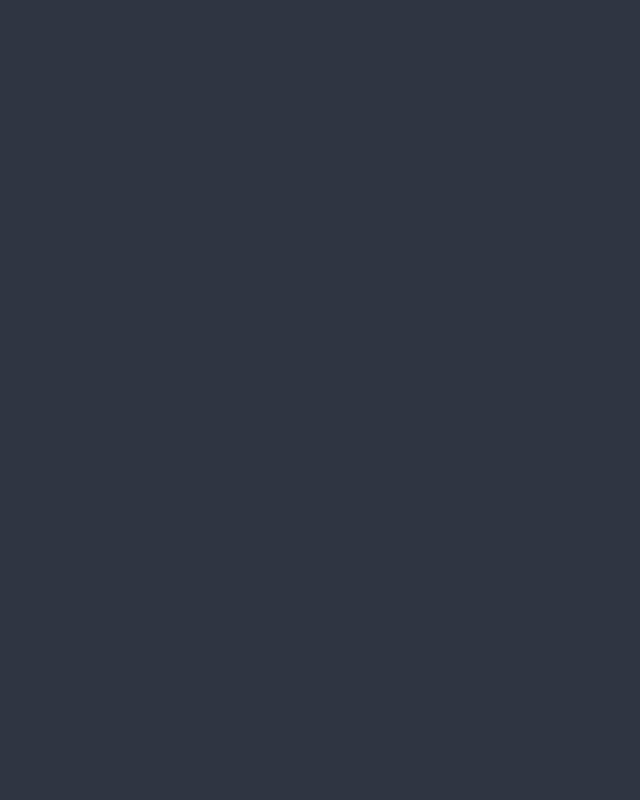
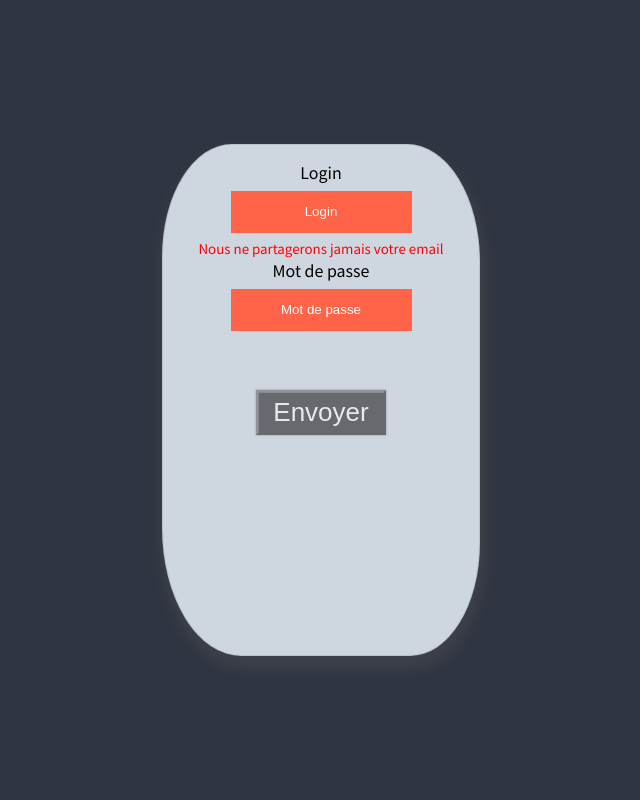
Before and after one commit to gbasset/wild-circus-wsc, a React (Create React App) app in the folder front/: page /login in a window 1280 px wide. Shown: the top 800 px of the page, without its empty margins (319-959 px from the left). Built offline with nearby package versions, Linux system fonts and the light colour scheme.

Commit message:
add css navlink

```diff
--- a/front/src/component/admin/HeaderAdmin/HeaderAdmin.js
+++ b/front/src/component/admin/HeaderAdmin/HeaderAdmin.js
@@ -1,15 +1,15 @@
 import React from 'react'
 
-import { Link } from 'react-router-dom'
+import {NavLink, Link } from 'react-router-dom'
 export default function Header() {
     return (
         <>
             <div className="Head">
                 <nav className="menu">
                     <Link to="/" className='logo' > <img src="https://i.postimg.cc/htKwbDHX/logocirque.png"/> </Link>
-                    <Link className='link' to="/admin">Accueil admin</Link>
-                    <Link className='link' to="/representationadmin">Representations</Link>
-                    <Link className='link' to="/equipeadmin">L'equipe</Link>
+                    <NavLink className='link' to="/admin" activeStyle={{color:"#7bed9f"}}>Accueil admin</NavLink>
+                    <NavLink className='link' to="/representationadmin" activeStyle={{color:"#7bed9f"}} >Representations</NavLink>
+                    <NavLink className='link' to="/equipeadmin" activeStyle={{color:"#7bed9f"}}>L'equipe</NavLink>
                 </nav>
 
             </div>
--- a/front/src/component/admin/pages/Login/Login.css
+++ b/front/src/component/admin/pages/Login/Login.css
@@ -1,5 +1,26 @@
+
+.form-container{
+    background-color:#2f3542;
+    width: 100vw;
+    height: 100vh;
+    display: flex;
+    align-content: center;
+}
+.formLogin{
+
+}
 form{
-margin-top: 80%;
+    background-color: #ced6e0;
+    display:flex;
+    text-align: center;
+    flex-direction: column;
+    max-width: 291px;
+    height:450px;
+    padding: 15px 35px 45px;
+    margin: auto;
+    border: 1px solid rgba(0, 0, 0, 0.1);
+    border-radius: 22% 23% 22% 25%;
+    box-shadow:2px 9px 13px 4px rgba(85, 81, 81, 0.404);
 }
 
 .form-control{
@@ -21,5 +42,40 @@ margin-top: 80%;
     color: red;
 
 }
-button{
+input {
+    background-color: #ff6348;
+    color: rgb(0, 0, 0);
+    border: 1px black;
+    height: 3em;
+    padding: auto;
+    text-align: center;
 }
+
+input[type="text"] {
+    margin: 0.5em auto;
+}
+
+input[type="password"] {
+    margin: 0.5em auto;
+}
+
+input[type="email"] {
+    margin: 0.5em auto;
+}
+
+input[type="submit"] {
+    width: 10em;
+    margin: 0.4em auto;
+    border-radius: 0 30% 4%;
+    font-weight: bold;
+    color: white;
+    padding: auto 0.5em;
+    box-shadow: 1px 2px 2px 2px rgba(148, 148, 148, 0.404);
+    cursor: pointer;
+}
+
+input::placeholder {
+    color: white;
+    opacity: 1;
+    font-weight: 300;
+}
--- a/front/src/component/admin/pages/Login/Login.js
+++ b/front/src/component/admin/pages/Login/Login.js
@@ -1,5 +1,5 @@
 
-import React, { useState, useEffect }  from 'react'
+import React, { useState, useEffect } from 'react'
 import axios from 'axios';
 import './Login.css'
 export default function Login() {
@@ -9,7 +9,7 @@ export default function Login() {
         user_email: null,
     })
 
-   const  handleSubmit = (e) => {
+    const handleSubmit = (e) => {
         axios.post("/authentification", {
             email: user.user_email,
             password: user.user_pass
@@ -30,13 +30,13 @@ export default function Login() {
 
 
     return (
-        <>
-            <form >
+        <div className="form-container">
+                <form className="formLogin" >
                 <div className="form-group">
                     <label for="exampleInputEmail1">Login</label>
                     <input
-                    onChange={updateForm}
-                    name="user_email"
+                        onChange={updateForm}
+                        name="user_email"
                         type="text"
                         class="form-control"
                         id="exampleInputEmail1"
@@ -53,7 +53,7 @@ export default function Login() {
                 <div className="form-group">
                     <label for="exampleInputPassword1">Mot de passe</label>
                     <input
-                    onChange={updateForm}
+                        onChange={updateForm}
                         name="user_pass"
                         type="password"
                         className="form-control"
@@ -67,7 +67,7 @@ export default function Login() {
                 <div>
 
                     <button
-                    onClick={handleSubmit}
+                        onClick={handleSubmit}
                         type="submit"
                         className="btn "
 
@@ -77,6 +77,7 @@ export default function Login() {
                 </div>
 
             </form>
-        </>
+        </div>
+
     )
 }
--- a/front/src/component/front/Form/Form.css
+++ b/front/src/component/front/Form/Form.css
@@ -0,0 +1,51 @@
+.reservation  {
+    background-color: #ced6e0;
+    display:flex;
+    text-align: center;
+    flex-direction: column;
+    max-width: 291px;
+    max-height:450px;
+    padding: 15px 35px 45px;
+    margin: auto;
+    border: 1px solid rgba(0, 0, 0, 0.1);
+    border-radius: 22% 23% 22% 25%;
+    box-shadow:2px 9px 13px 4px rgba(85, 81, 81, 0.404);
+}
+
+input {
+    background-color: #ff6348;
+    color: rgb(0, 0, 0);
+    border: 1px black;
+    height: 3em;
+    padding: auto;
+    text-align: center;
+}
+
+input[type="text"] {
+    margin: 0.5em auto;
+}
+
+input[type="password"] {
+    margin: 0.5em auto;
+}
+
+input[type="email"] {
+    margin: 0.5em auto;
+}
+
+input[type="submit"] {
+    width: 10em;
+    margin: 0.4em auto;
+    border-radius: 0 30% 4%;
+    font-weight: bold;
+    color: white;
+    padding: auto 0.5em;
+    box-shadow: 1px 2px 2px 2px rgba(148, 148, 148, 0.404);
+    cursor: pointer;
+}
+
+input::placeholder {
+    color: white;
+    opacity: 1;
+    font-weight: 300;
+}
--- a/front/src/component/front/Form/Form.js
+++ b/front/src/component/front/Form/Form.js
@@ -9,7 +9,7 @@ const [subject2, setSubject2] = useState(props.data)
 
     return (
         <>
-        <form>
+        <form className="reservation">
             <input type="text" />
 
             <label htmlFor="sujet">sujet</label>
--- a/front/src/component/front/Header/Header.css
+++ b/front/src/component/front/Header/Header.css
@@ -32,7 +32,7 @@ menu, a {
 }
 
 .link {
-    background: linear-gradient(to top, rgba(255, 0, 0, 0.5) 0%, rgb(248, 0, 0) 10%, transparent 10.01%) no-repeat bottom / 0 100%;
+    background: linear-gradient(to top, rgba(255, 127, 80,1.0) 0%,rgba(255, 127, 80,1.0) 10%, transparent 10.01%) no-repeat bottom / 0 100%;
     transition: background-size .5s;
 }
 
--- a/front/src/component/front/Header/Header.js
+++ b/front/src/component/front/Header/Header.js
@@ -9,11 +9,11 @@ export default function Header() {
 
                 <nav className="menu">
                     <Link to="/" className='logo' > <img src="https://i.postimg.cc/htKwbDHX/logocirque.png"/> </Link>
-                    <NavLink className='link' to="/representation" activeStyle={{color:'#2ed573'}} >Représentations</NavLink>
-                    <NavLink className='link' to="/prix" activeStyle={{color:"#2ed573"}}> Prix</NavLink>
-                    <NavLink className='link' to="/photographies" activeStyle={{color:"#2ed573"}}>Photographies</NavLink>
-                    <NavLink className='link' to="/equipe"activeStyle={{color:"#2ed573"}}>Notre équipe</NavLink>
-                    <NavLink className='link' to="/login" activeStyle={{color:"#2ed573"}} >Admin</NavLink>
+                    <NavLink className='link' to="/representation" activeStyle={{color:"#7bed9f"}} >Représentations</NavLink>
+                    <NavLink className='link' to="/prix" activeStyle={{color:"#7bed9f"}}> Prix</NavLink>
+                    <NavLink className='link' to="/photographies" activeStyle={{color:"#7bed9f"}}>Photographies</NavLink>
+                    <NavLink className='link' to="/equipe"activeStyle={{color:"#7bed9f"}}>Notre équipe</NavLink>
+                    <NavLink className='link' to="/login" activeStyle={{color:"#7bed9f"}} >Admin</NavLink>
                 </nav>
 
 
--- a/front/src/index.js
+++ b/front/src/index.js
@@ -3,12 +3,10 @@ import ReactDOM from 'react-dom';
 import './index.css';
 import App from './App';
 import * as serviceWorker from './serviceWorker';
-import { BrowserRouter, Switch} from "react-router-dom";
+import { BrowserRouter, Switch } from "react-router-dom";
 ReactDOM.render(
     <BrowserRouter>
-    <Switch>
-       <App/>
-    </Switch>
+        <App />
     </BrowserRouter>
     , document.getElementById('root'));
 
```
Also changed, not shown: 1 other file (tests, documents, lock files or other folders).
